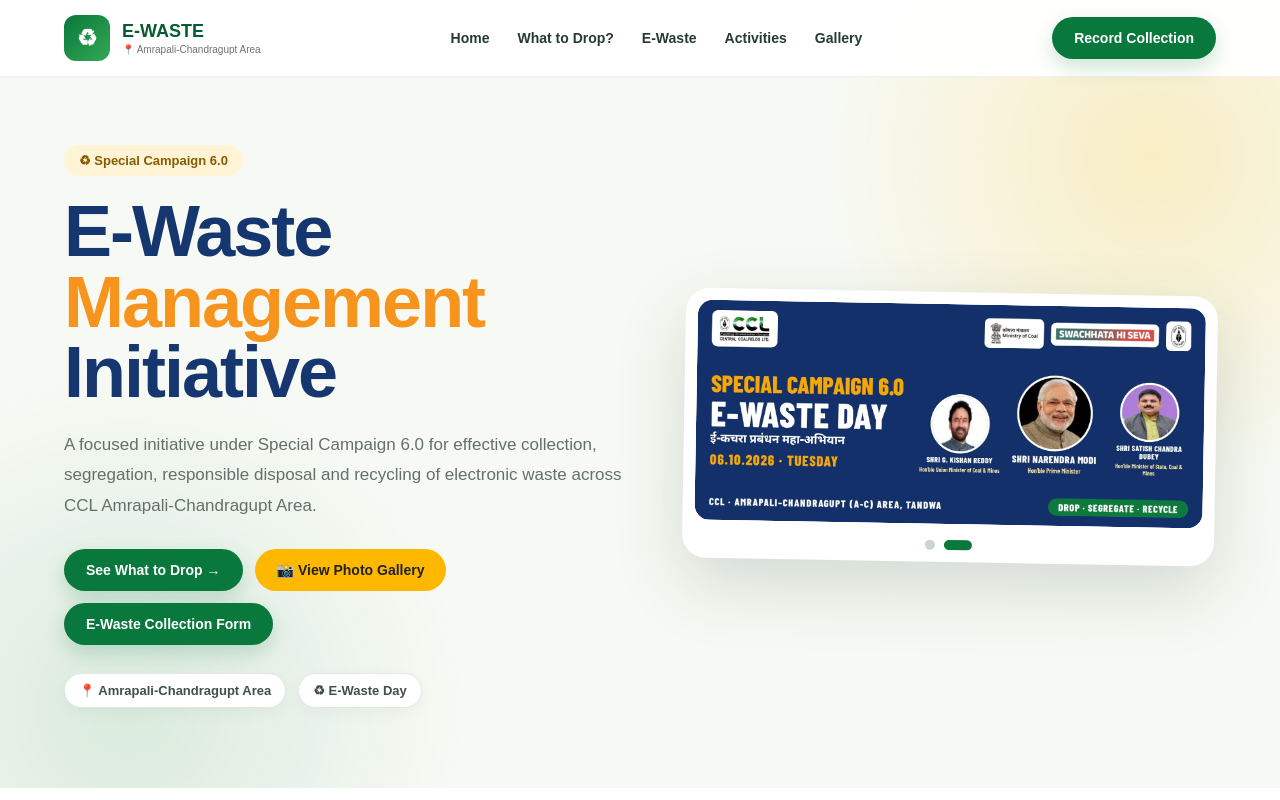
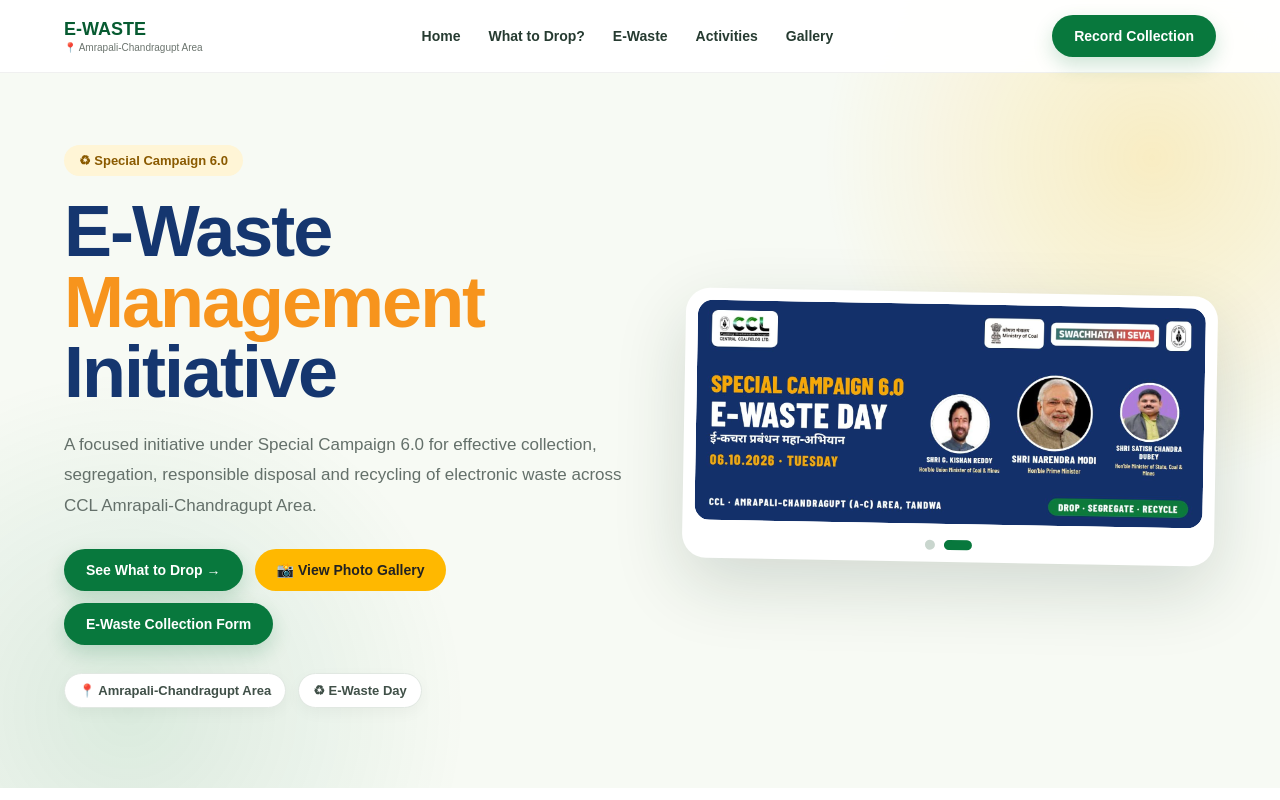
Before and after one commit to 27aniket/ccl-greeninitiative, a plain HTML site: page e-waste-campaign-html/index.html in a window 1280 px wide. Shown: the top 800 px of the page. Drawn offline with Linux system fonts and the light colour scheme.

Commit message:
Remove: Logo

```diff
--- a/e-waste-campaign-html/index.html
+++ b/e-waste-campaign-html/index.html
@@ -1085,7 +1085,7 @@
     <div class="nav-inner">
 
       <a href="#" class="brand">
-        <div class="brand-icon">♻</div>
+        <!-- <div class="brand-icon">♻</div> -->
         <div>
           E-WASTE
           <small>📍 Amrapali-Chandragupt Area</small>
```
